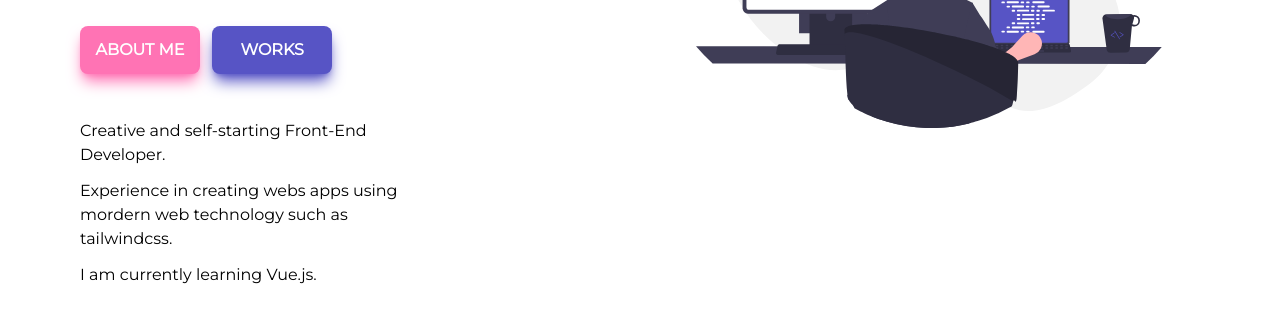
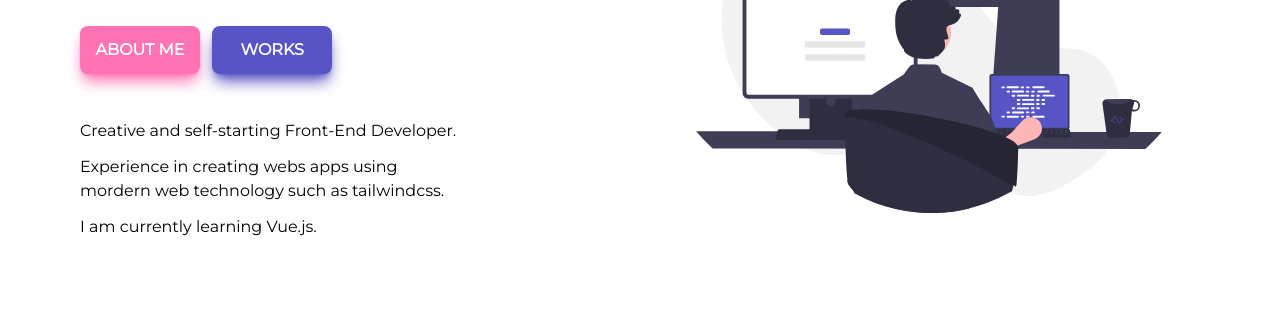
Before and after one commit to AsareBrave/my-landingpage, a website built with Vite: page index.html in a window 1280 px wide. Shown: the part 292-627 px from the top of the page. Built offline with nearby package versions, Linux system fonts and the light colour scheme.

Commit message:
Fix: Made some adjustment to the svg on desktop screen

```diff
--- a/index.html
+++ b/index.html
@@ -50,7 +50,7 @@
                     <button class="btn-regular bg-blue-text shadow-blue-text hover:bg-blue-600 hover:shadow-blue-300">
                         WORKS </button>
                 </div>
-                <div class="mt-[45px] space-y-3 text-base max-w-xs">
+                <div class="mt-[45px] space-y-3 text-base max-w-sm">
                     <p>
                         Creative and self-starting Front-End Developer.
 
@@ -64,7 +64,7 @@
                     </p>
                 </div>
             </div>
-            <div class="mt-[30px] mx-[70px] sm:mx-[80p] sm:w-1/2 lg:mr-[118px]">
+            <div class="mt-[30px] mx-[70px] sm:mx-[80p] sm:w-1/2 lg:mr-[118px] lg:mt-[115px]">
                 <img src="src/img/programmer.svg" alt="" class="px-[40px] sm:px-0">
             </div>
         </div>
```
